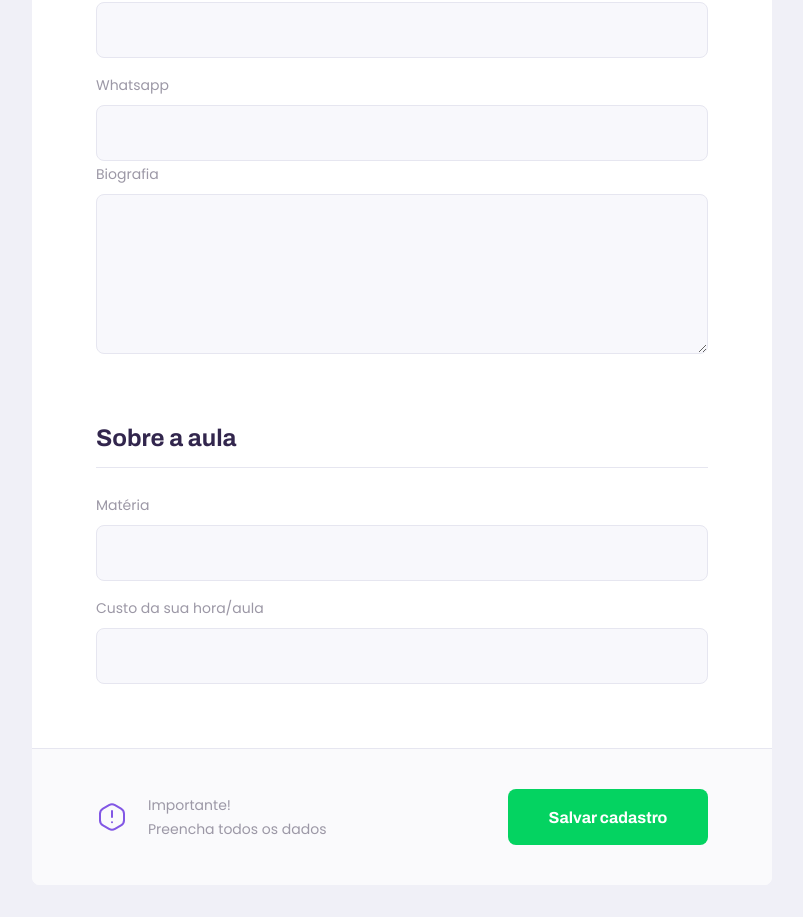
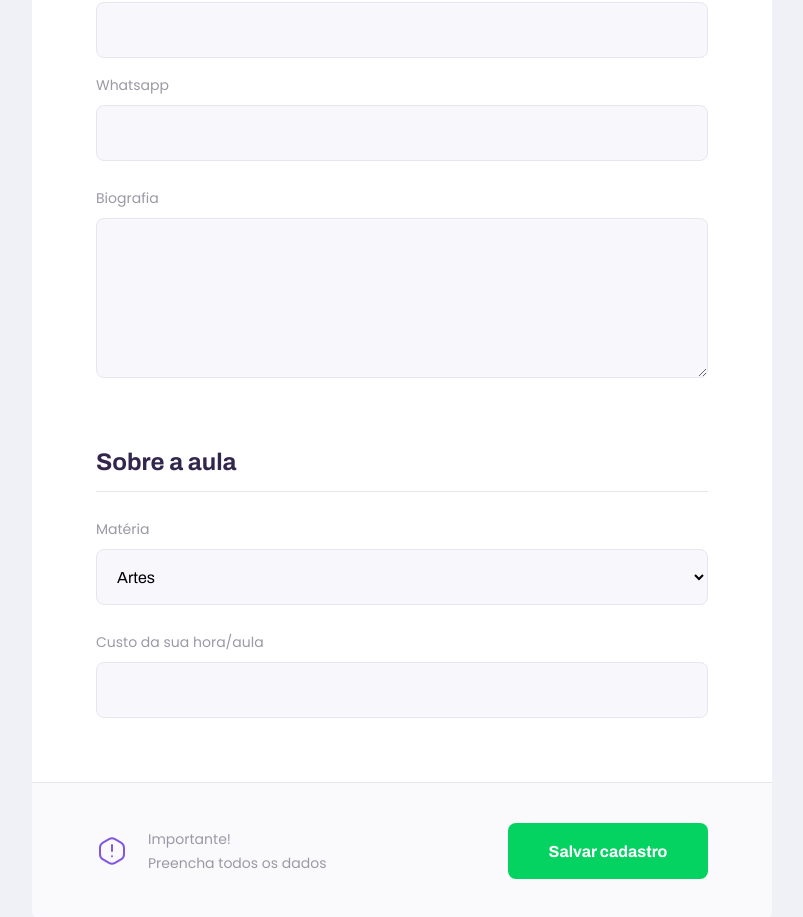
Before and after one commit to thiagocdn/NLW2-web, a React (Create React App) app: page /give-classes in a window 1280 px wide. Shown: the part 573-1490 px from the top of the page, without its empty margins (238-1041 px from the left). Before the commit the page ends 1458 px from the top, so only its background shows below. Built offline with nearby package versions, Linux system fonts and the light colour scheme.

Commit message:
Criado campo select no form de professor

```diff
--- /dev/null
+++ b/src/components/Select/index.tsx
@@ -0,0 +1,28 @@
+import React, { SelectHTMLAttributes } from 'react';
+
+import './styles.css'
+
+interface SelectProps extends SelectHTMLAttributes<HTMLSelectElement> {
+  name: string;
+  label: string;
+  options: Array<{
+    value: string;
+    label: string;
+  }>;
+}
+
+const Select: React.FC<SelectProps> = ({ name, label, options, ...rest }) => {
+  return(
+
+    <div className="select-block">
+    <label htmlFor={name}>{label}</label>
+    <select id={name} {...rest}>
+      {options.map(option => {
+        return <option value={option.value}>{option.label}</option>
+      })}
+    </select>
+  </div>
+  )
+}
+
+export default Select;
--- /dev/null
+++ b/src/components/Select/styles.css
@@ -0,0 +1,34 @@
+.select-block {
+  position: relative;
+}
+
+.select-block + .select-block{
+  margin-top: 1.4rem;
+}
+
+.select-block label {
+  font-size: 1.4rem;
+}
+
+.select-block select {
+  width: 100%;
+  height: 5.6rem;
+  margin-top: 0.8rem;
+  border-radius: 0.8rem;
+  background: var(--color-input-background);
+  border: 1px solid var(--color-line-in-white);
+  outline: 0;
+  padding: 0 1.6rem;
+  font: 1.6rem Archivo;
+}
+
+.select-block:focus-within::after {
+  width: (100% - 3.2rem);
+  height: 2px;
+  content: '';
+  background: var(--color-primary-light);
+  position: absolute;
+  left: 1.6rem;
+  right: 1.6rem;
+  bottom: 0;
+}
--- a/src/pages/TeacherForm/index.tsx
+++ b/src/pages/TeacherForm/index.tsx
@@ -7,6 +7,7 @@
 
 import './styles.css'
 import Textarea from '../../components/TextArea';
+import Select from '../../components/Select';
 
 function TeacherForm() {
   return (
@@ -27,7 +28,18 @@
 
         <fieldset>
           <legend>Sobre a aula</legend>
-          <Input name='subject' label='Matéria' />
+          <Select
+            name='subject'
+            label='Matéria'
+            options={[
+              { value: 'Artes', label: 'Artes'},
+              { value: 'Fisica', label: 'Fisica'},
+              { value: 'Quimica', label: 'Quimica'},
+              { value: 'Matematica', label: 'Matematica'},
+              { value: 'Biologia', label: 'Biologia'},
+              { value: 'Portugues', label: 'Portugues'},
+            ]}
+          />
           <Input name='cost' label='Custo da sua hora/aula' />
         </fieldset>
 
--- a/src/pages/TeacherForm/styles.css
+++ b/src/pages/TeacherForm/styles.css
@@ -36,6 +36,11 @@
   width: 100%;
   padding-bottom: 1.6rem;
   border-bottom: 1px solid var(--color-line-in-white);
+}
+
+#page-teacher-form main fieldset .input-block + .textarea-block,
+#page-teacher-form main fieldset .select-block + .input-block  {
+  margin-top: 2.4rem;
 }
 
 #page-teacher-form main label {
```
